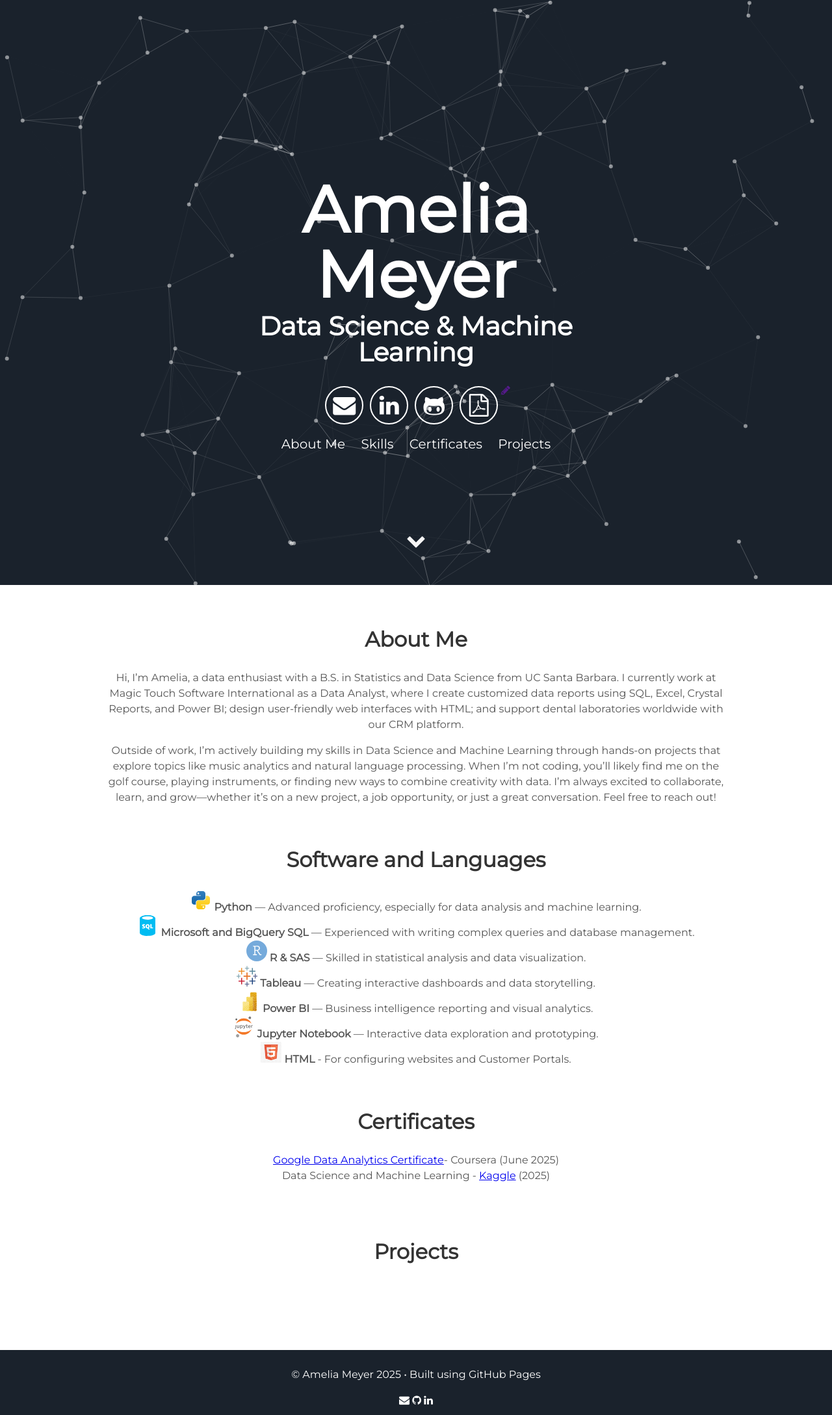
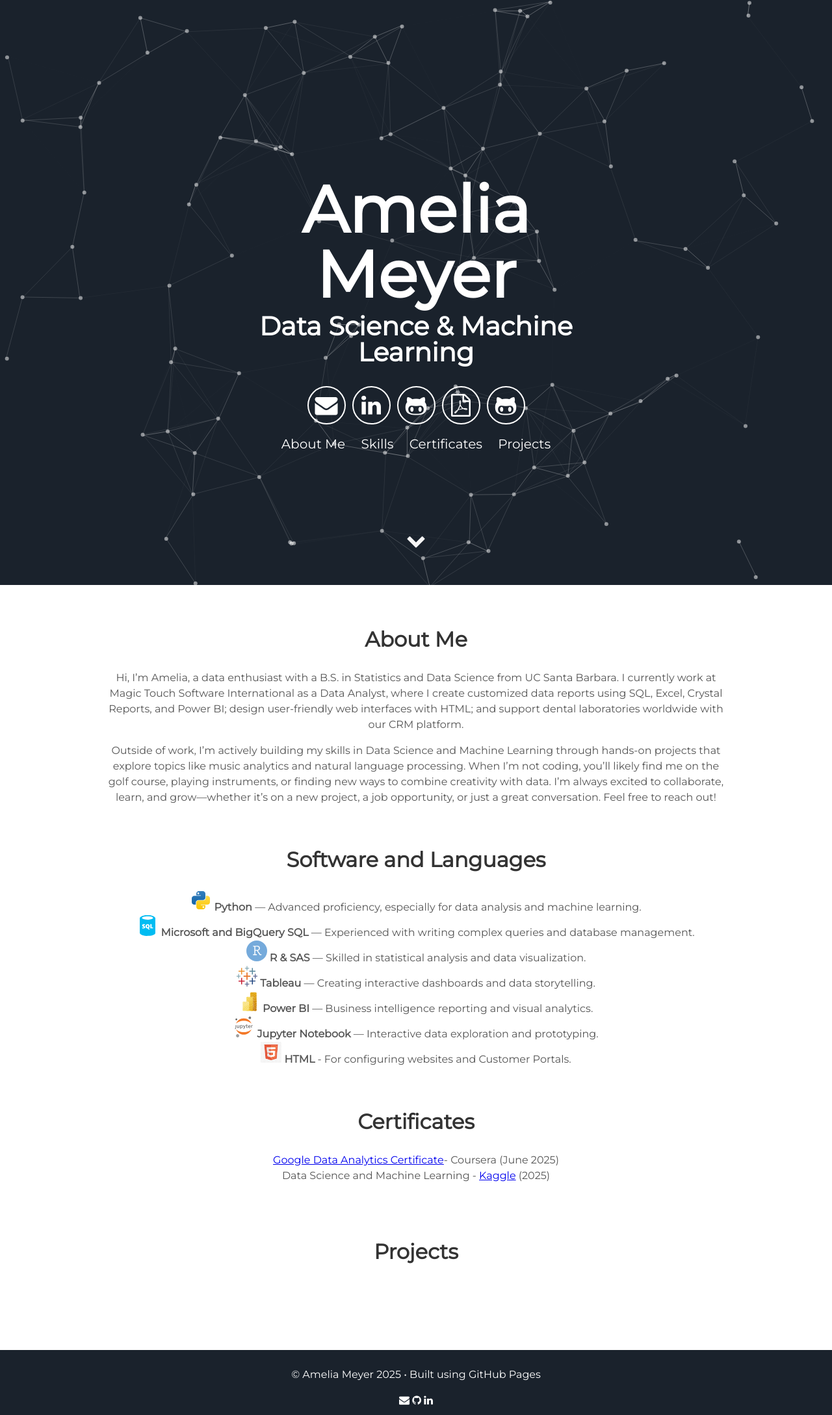
Before and after one commit to ameliameyer/home_test, a Jekyll site: the page built from index.html, in a window 1280 px wide. Shown: the whole page at 65% size. Built offline with Jekyll 4.4.1, drawn with Linux system fonts in a browser that asks for light colours.

Commit message:
Update header.html

```diff
--- a/_includes/header.html
+++ b/_includes/header.html
@@ -19,8 +19,8 @@
       <a aria-label="Resume" title="View my Resume (PDF)" target="_blank" href="{{ '/assets/Resume_AmeliaMeyer.pdf' | prepend: site.baseurl }}">
         <i class="icon fa fa-file-pdf-o" aria-hidden="true"></i>
       </a>
-      <a aria-label="Medium" title="My Medium Articles" target="_blank" href="">
-        <i class="fa fa-pencil" aria-hidden="true"></i>
+      <a aria-label="Medium" title="My Articles" target="_blank" href="https://github.com/ameliameyer">
+        <i class="icon fa fa-github-alt" aria-hidden="true"></i>
       </a>
 
 
```
